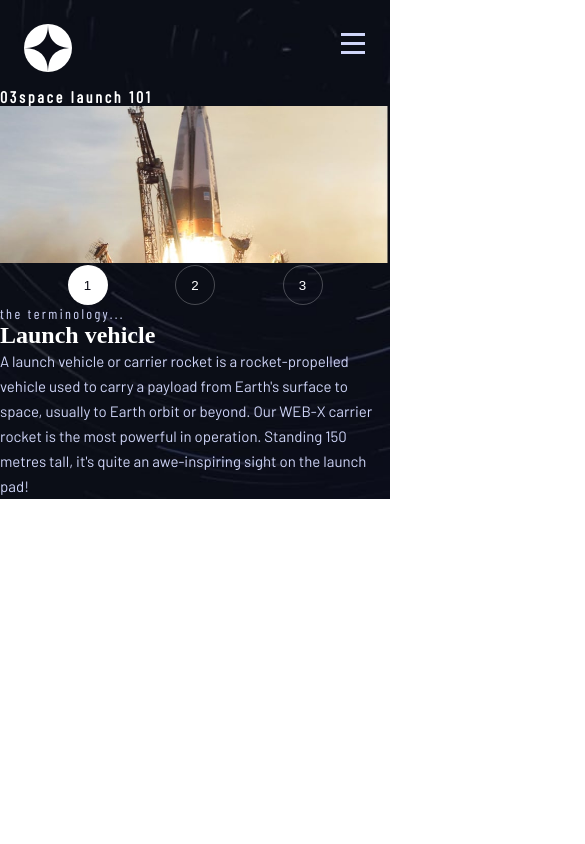
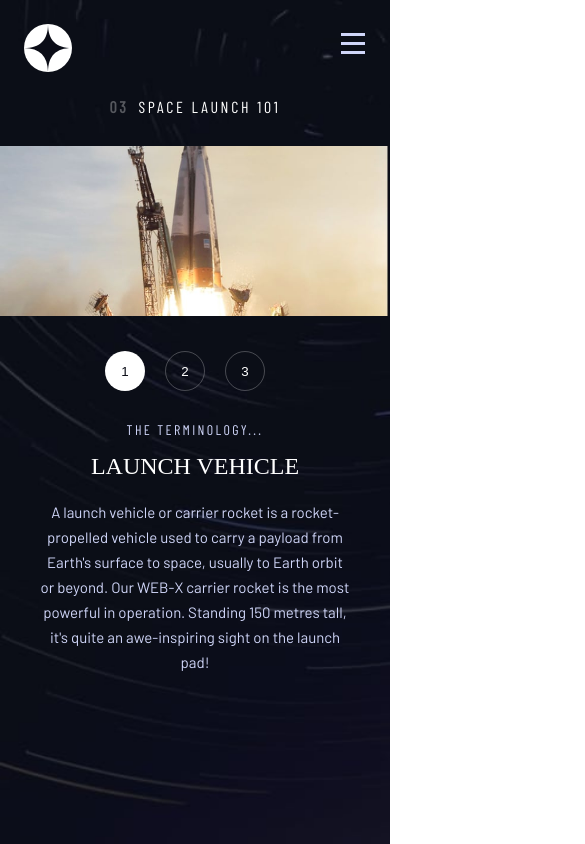
Before and after one commit to KamilKonopski/space-tourism-website-main, a React (Create React App) app: page /technology in a window 390 px wide. Shown: the top 844 px of the page, 585 px wide, since content can reach past the window. Built offline with nearby package versions, Linux system fonts and the light colour scheme; a web font is replaced by a local one.

Commit message:
add styles for mobile

```diff
--- a/src/pages/Technology/Technology.module.css
+++ b/src/pages/Technology/Technology.module.css
@@ -2,23 +2,48 @@
     background-image: url(../../assets/technology/background-technology-mobile.jpg);
     background-repeat: no-repeat;
     background-size: cover;
+    min-height: 100vh;
+    overflow-x: hidden;
+    position: relative;
+    width: 100%;
+}
+
+.technology-page__content-container {
+    align-items: center;
+    display: flex;
+    flex-direction: column;
 }
 
 .technology-page__heading {
     color: var(--white-color);
     font-family: 'Barlow Condensed', sans-serif;
     font-size: 1.6rem;
+    font-weight: normal;
     letter-spacing: 0.27rem;
+    margin: 1rem 0 3rem;
+    text-transform: uppercase;
+}
+
+.technology-page__heading span {
+    font-weight: bold;
+    margin-right: 1rem;
+    opacity: 0.3;
+}
+
+.technology-page__image-container {
+    height: 17rem;
+    margin-bottom: 3.5rem;
 }
 
 .technology-page__image {
+    height: 100%;
     width: 100%;
 }
 
 .technology-page__btn-container {
     align-items: flex-start;
     display: flex;
-    justify-content: space-evenly;
+    justify-content: center;
 }
 
 .technology-page__btn {
@@ -28,6 +53,7 @@
     color: var(--white-color);
     cursor: pointer;
     height: 40px;
+    margin-right: 2rem;
     width: 40px;
 }
 
@@ -45,11 +71,15 @@
     font-family: 'Barlow Condensed', sans-serif;
     font-size: 1.4rem;
     letter-spacing: 0.236rem;
+    margin: 3rem 0 1.5rem;
+    text-transform: uppercase;
 }
 
 .technology-page__name {
     color: var(--white-color);
     font-size: 2.4rem;
+    font-weight: normal;
+    text-transform: uppercase;
 }
 
 .technology-page__description {
@@ -57,6 +87,9 @@
     font-family: 'Barlow', sans-serif;
     font-size: 1.5rem;
     line-height: 2.5rem;
+    margin: 2rem 0 6rem;
+    padding: 0 4rem;
+    text-align: center;
 }
 
 
```
